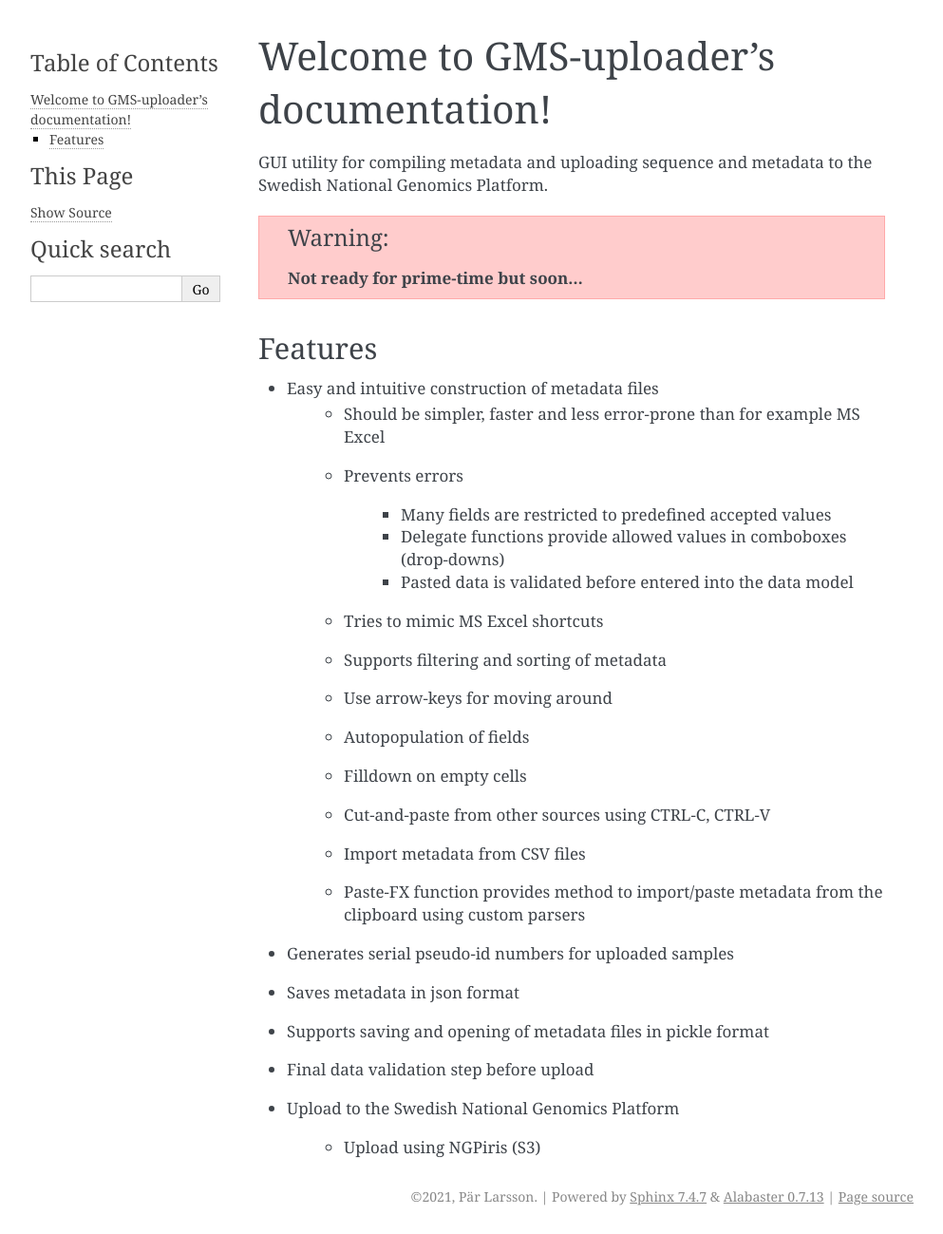
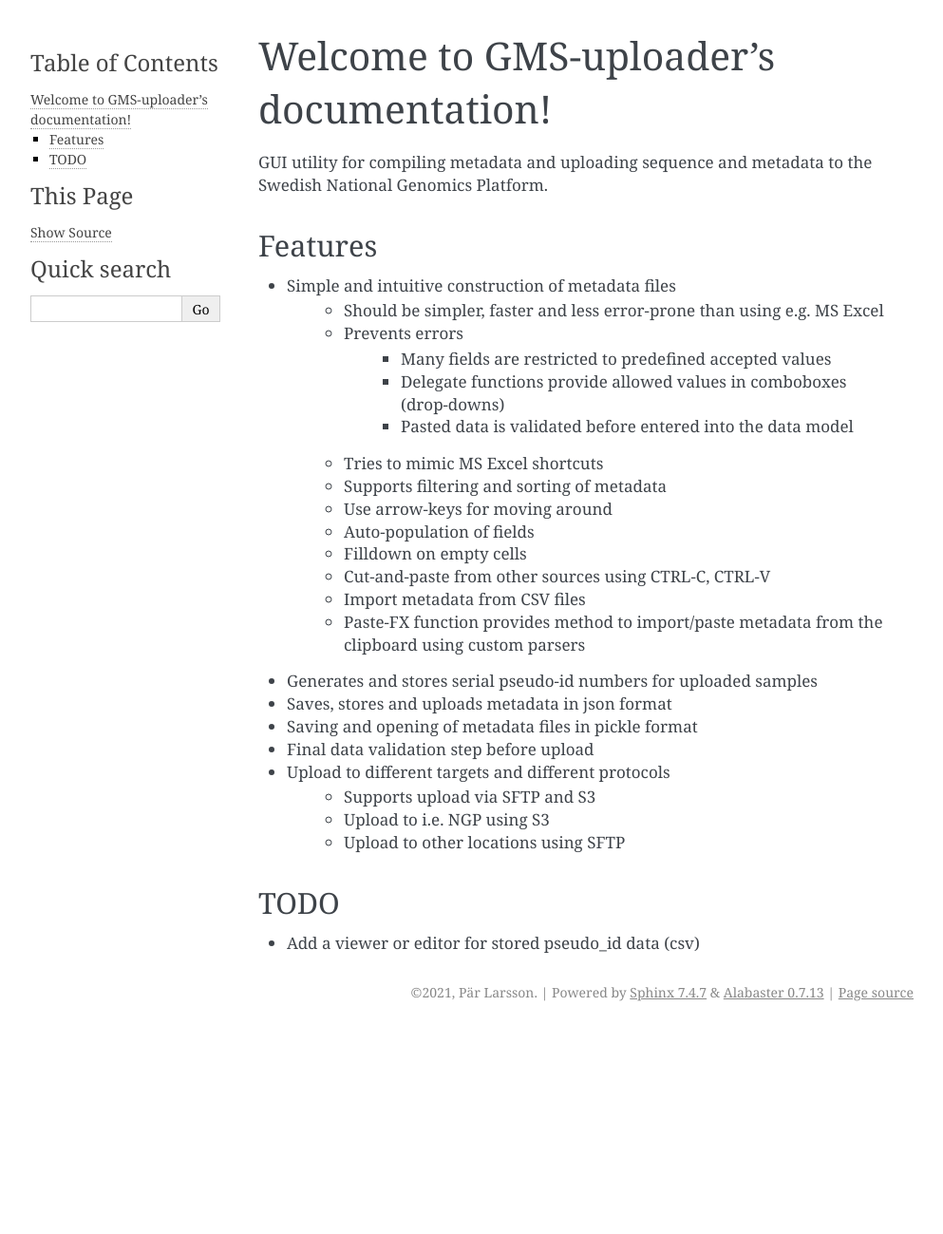
Before and after one commit to genomic-medicine-sweden/GMS-uploader, a Sphinx documentation site: the page built from docs/source/index.rst, in a window 1280 px wide. Shown: the whole page at 95% size, without its empty margins (148-1141 px from the left). Built offline with Sphinx 7.4.7, drawn with Linux system fonts in a browser that asks for light colours; after the commit the page ends 1084 px from its top, so only the background shows below that.

Commit message:
adding documentation

```diff
--- a/docs/source/index.rst
+++ b/docs/source/index.rst
@@ -7,33 +7,36 @@ Welcome to GMS-uploader's documentation!
 ========================================
 GUI utility for compiling metadata and uploading sequence and metadata to the Swedish National Genomics Platform.
 
-.. warning::
-   **Not ready for prime-time but soon...**
-
 Features
 -----------------------
-* Easy and intuitive construction of metadata files
-   * Should be simpler, faster and less error-prone than for example MS Excel
+* Simple and intuitive construction of metadata files
+   * Should be simpler, faster and less error-prone than using e.g. MS Excel
    * Prevents errors
-
       * Many fields are restricted to predefined accepted values
       * Delegate functions provide allowed values in comboboxes (drop-downs)
       * Pasted data is validated before entered into the data model
    * Tries to mimic MS Excel shortcuts
    * Supports filtering and sorting of metadata
    * Use arrow-keys for moving around
-   * Autopopulation of fields
+   * Auto-population of fields
    * Filldown on empty cells
    * Cut-and-paste from other sources using CTRL-C, CTRL-V
    * Import metadata from CSV files
    * Paste-FX function provides method to import/paste metadata from the clipboard using custom parsers
-* Generates serial pseudo-id numbers for uploaded samples
-* Saves metadata in json format
-* Supports saving and opening of metadata files in pickle format
+* Generates and stores serial pseudo-id numbers for uploaded samples
+* Saves, stores and uploads metadata in json format
+* Saving and opening of metadata files in pickle format
 * Final data validation step before upload
-* Upload to the Swedish National Genomics Platform
+* Upload to different targets and different protocols
+   * Supports upload via SFTP and S3
+   * Upload to i.e. NGP using S3
+   * Upload to other locations using SFTP
 
-   * Upload using NGPiris (S3)
+
+TODO
+-----------------------
+* Add a viewer or editor for stored pseudo_id data (csv)
+
 
 
 .. toctree::
--- a/docs/source/installation/installation_and_setup.rst
+++ b/docs/source/installation/installation_and_setup.rst
@@ -10,7 +10,7 @@ Windows
 
 **Installation**
 
-For Windows, GMS-uploader releases are provided as a zipped folder (portable) and soon also as a Windows installer.
+For Windows, GMS-uploader releases are provided as a Windows installer (setup.exe), created using the `Inno Setup Compiler <https://jrsoftware.org/>`_.
 
 
 * Grab the lastest release:
```
Also changed, not shown: other parts of docs/source/index.rst (+8 -0 lines), docs/source/installation/custom_import_functions.rst (added, +8 -0 lines).
